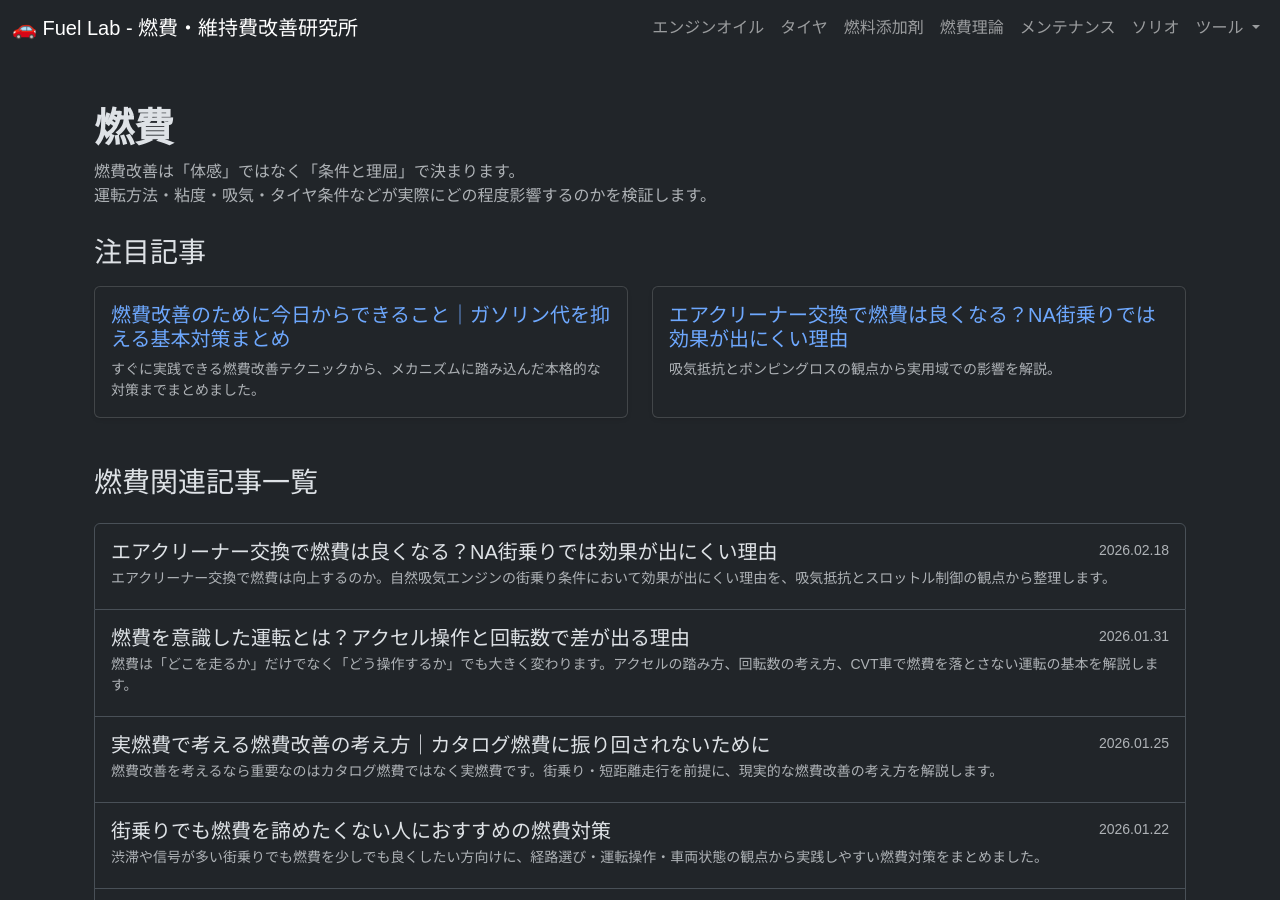
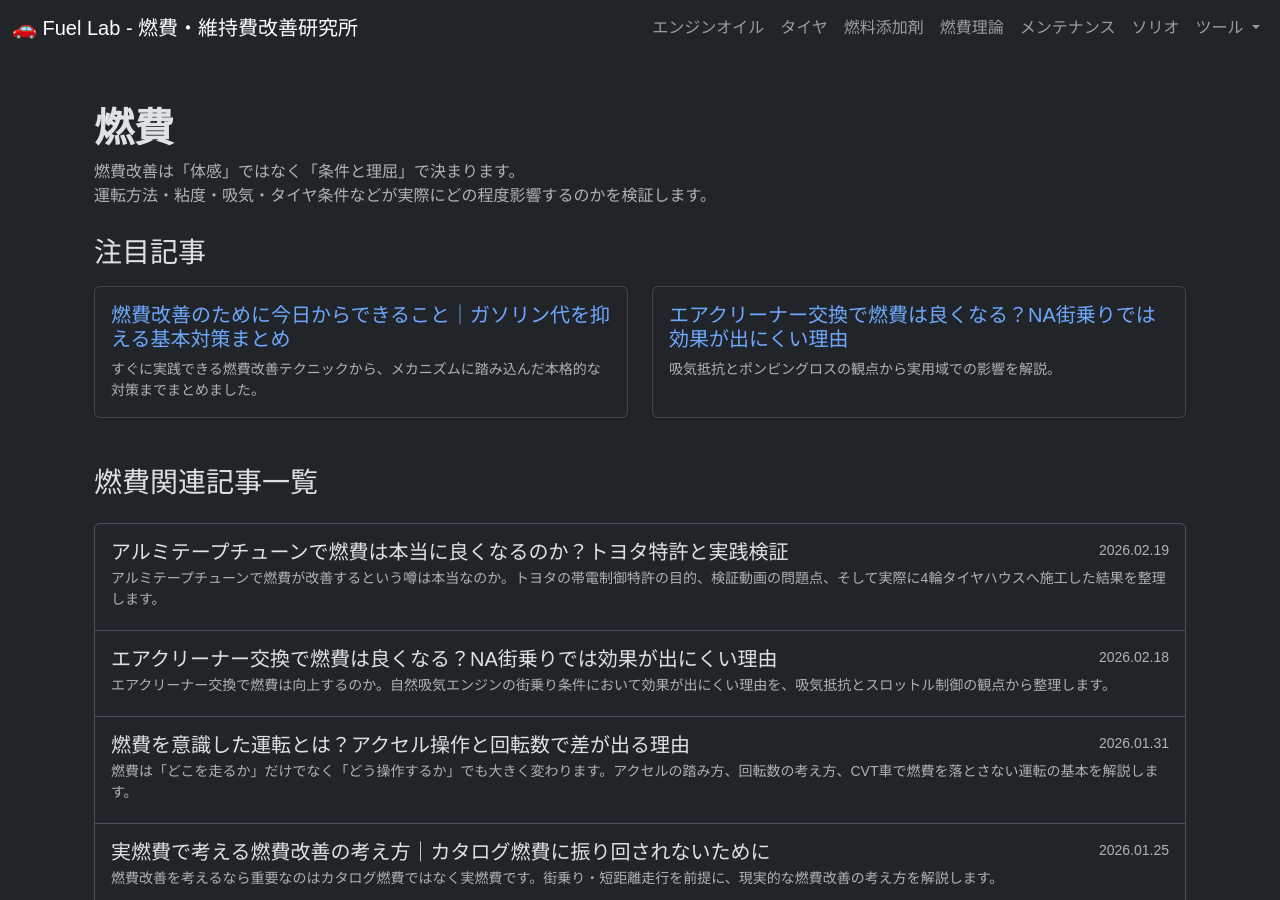
Before and after one commit to funyapar-org/fuel-lab, a Jekyll site: the page built from _category/fuel-economy.md, in a window 1280 px wide and 900 px high. Built offline with Jekyll 4.4.1, drawn with Linux system fonts in a browser that asks for light colours; part of the change alters nothing that is shown.

```diff
--- a/_knowledge/aluminum-tape-tune-fuel-economy.md
+++ b/_knowledge/aluminum-tape-tune-fuel-economy.md
@@ -2,7 +2,7 @@
 title: "アルミテープチューンで燃費は本当に良くなるのか？トヨタ特許と実践検証"
 nav_title: "アルミテープチューンは燃費向上する？"
 description: "アルミテープチューンで燃費が改善するという噂は本当なのか。トヨタの帯電制御特許の目的、検証動画の問題点、そして実際に4輪タイヤハウスへ施工した結果を整理します。"
-category: "燃費"
+category: fuel-economy
 tags:
 - aluminum-tape-tune
 - fuel-economy
```
